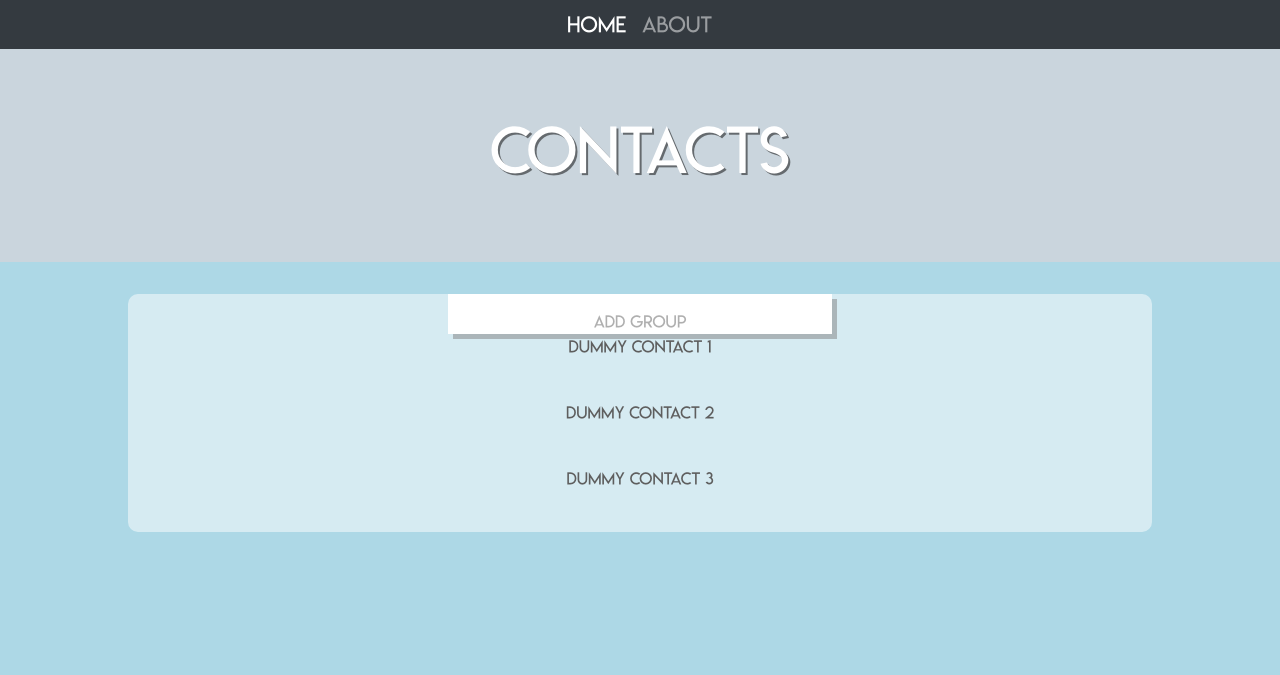
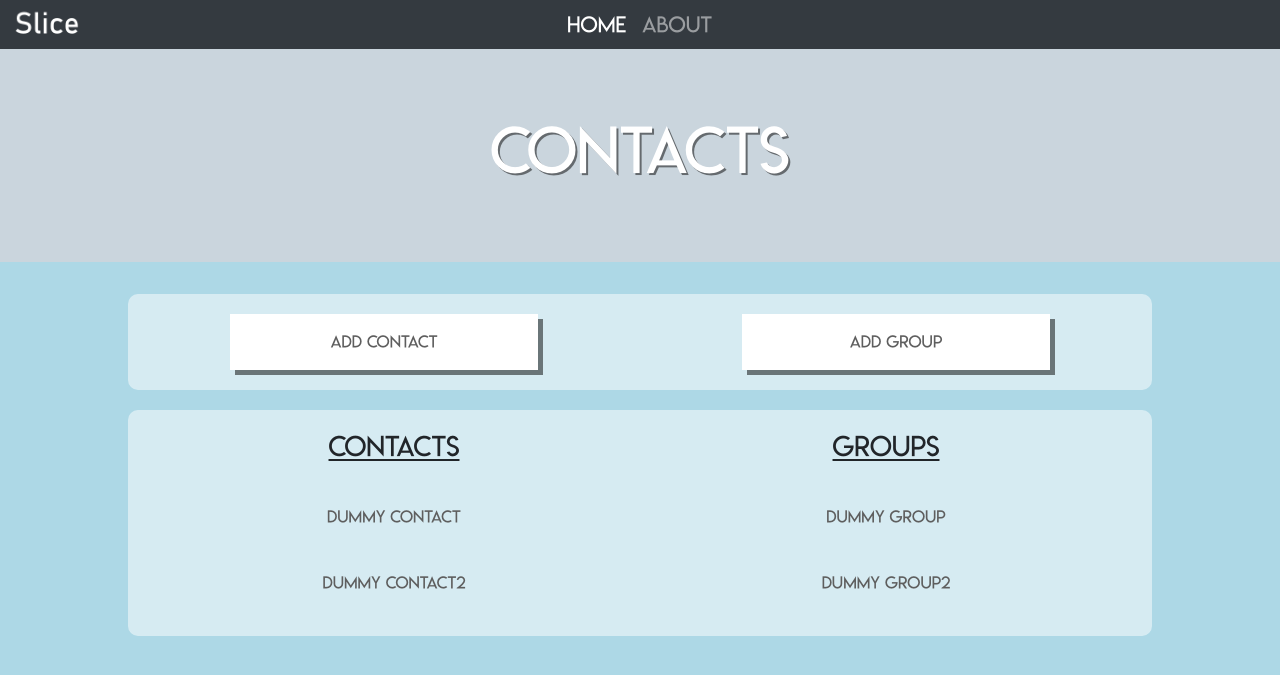
Before and after one commit to NXFORG/INSE---Bill-Splitting-Application, a PHP site: page /groups.html in a window 1280 px wide. Shown: the top 675 px of the page. Run offline with PHP 8.4, Linux system fonts and the light colour scheme; some libraries are stand-ins or nearby versions.

Commit message:
Commented CSS + groups page changes
Disabled textarea on groups page to prevent a user typing values other than their existing groups.

```diff
--- a/groups.html
+++ b/groups.html
@@ -16,6 +16,7 @@
 
   <body>
     <nav class="navbar navbar-expand-lg navbar-dark bg-dark">
+      <img class="logo" src="images/logo.png" alt="">
       <button class="navbar-toggler" type="button" data-toggle="collapse" data-target="#navbarNav" aria-controls="navbarNav" aria-expanded="false" aria-label="Toggle navigation">
        <span class="navbar-toggler-icon"></span>
       </button>
@@ -32,15 +33,85 @@
    </nav>
 
     <header class="jumbotron jumbotron-fluid">
-      <h1> Contacts </h1>
+       <h1> Contacts </h1>
     </header>
-    <div id='contactsContainer'>  <!-- Content container -->
-      <div class='contact'> <p> dummy contact 1</p> </div>
-      <div class='contact'> <p> dummy contact 2</p> </div>
-      <div class='contact'> <p> dummy contact 3</p> </div>
+    <div id="buttonsContainer">
+     <div id='addContainer'>
+     <div id="addContact">
+      <p> Add Contact </p>
+     </div>
+     <div id="addGroup">
+       <p> Add Group </p>
+     </div>
     </div>
-    <div id='addGroup'> <!-- I just made basic div to do allow me to work with JS -->
-      <p> Add Group </p>
+  </div>
+
+
+       <div id='contactsContainer'>  <!-- Main content container (contains both contacts/groups.)-->
+      <div id='contactsOverview'>
+        <h3> Contacts </h3>
+        <div id='addContactContainer'> <!-- Container initially hidden. -->
+          <p> New Contact Name </p>
+            <input id='contactNameInput' type='text'/>
+          <p> New Contact Phone </p>
+            <input id='contactPhoneInput' type='text'/>
+          <p> New Contact Description </p>
+            <input id='contactDescriptionInput' type='text'/><br>
+          <button id='submitContactInformation'> Submit </button>
+        </div>
+
+        <div id='contactList'>
+          <div class='contact'>
+            <p> DUMMY CONTACT </p>
+          </div>
+          <div class='contact'>
+            <p> DUMMY CONTACT2 </p>
+          </div>
+        </div>
+
+        <div id='displayContact'>
+          <p id='displayContactName'>Contact Name: </p>
+          <p id='displayContactPhone'>Contact Phone: </p>
+          <p id='displayContactDescription'>Contact Description: </p>
+          <button id='deleteContactBtn'> Delete Contact </p>
+          <button id='displayContactBackBtn'> Back </p>
+        </div>
+
+      </div>
+
+
+      <div id='groupsOverview'>
+        <h3> Groups </h3>
+
+        <div id=addGroupContainer> <!-- Container initially hidden. -->
+          <p> New Group Name </p>
+            <input id='groupNameInput' type='text'/>
+          <p> New Group Description </p>
+            <input id='groupDescriptionInput' type='text'/>
+          <p> New Group Members </p>
+            <textarea rows='5' cols='45' id='groupMembersInput' type='text' disabled></textarea><br>
+            <button id='submitGroupInformation'> Submit </button>
+        </div>
+
+        <div id='groupList'>
+          <div class='group'>
+            <p> DUMMY group </p>
+          </div>
+          <div class='group'>
+            <p> DUMMY group2 </p>
+          </div>
+        </div>
+      </div>
+
     </div>
+
+        <script
+    			  src="http://code.jquery.com/jquery-3.3.1.min.js"
+    			  integrity="sha256-FgpCb/KJQlLNfOu91ta32o/NMZxltwRo8QtmkMRdAu8="
+    			  crossorigin="anonymous"></script>
+
+
+    <script src="scripts/contactScript.js"></script>
   </body>
- </html>
+
+</html>
--- a/style.css
+++ b/style.css
@@ -103,12 +103,15 @@ main{
   font-size: 200%;
   color: black;
 }
+/*no underline when the user hovers over the link*/
 a:hover{
     text-decoration: none;
 }
+/*button background colour is changed when the user hovers over it */
 .button:hover{
   background-color: #dee1e8;
 }
+/*button background colour changed and box shadow created when button is clicked*/
 .button:active{
   background-color: #dee1e8;
   box-shadow: inset 2px 2px;
@@ -139,6 +142,7 @@ a:hover{
   background-color: rgba(255,255,255,0.5);
   border-radius: 10px;
 }
+/*container for layout of content on the 'splitbill' page*/
 #billContainer{
   width: 30%;
   margin-left: auto;
@@ -149,16 +153,19 @@ a:hover{
   margin-bottom: 20px;
   padding: 20px;
 }
+/*contains inputs on the splitbill page*/
 #amountContainer > h3{
     text-align: center;
     font-family: 'code';
     margin-bottom: 20px;
     margin-top: 20px;
 }
+/*container for the submit button on the splitbill page*/
 #btnContainer{
   display: flex;
   justify-content: center;
 }
+/*button for confirming details of the split*/
 #confirmAmountBtn{
   margin-top: 20px;
   border-radius: 5px;
@@ -166,6 +173,7 @@ a:hover{
   width: 80%;
   padding: 10px;
 }
+/* hovering over the split button changes its colour*/
 #confirmAmountBtn:hover{
   background-color: #60bcea;
   border-color: white;
@@ -182,7 +190,7 @@ a:hover{
   text-align: center;
   padding-top: 15px;
 }
-
+/*button for adding a new group*/
 #addGroup{
   background-color: white;
   border-color: #c7d0dd;
@@ -193,13 +201,15 @@ a:hover{
   text-align: center;
   padding-top: 15px;
 }
+/*hovering over the add group and add contact buttons changes their background colour*/
 #addGroup:hover,#addContact:hover{
   background-color: #dee1e8;
 }
+/*clicking on the add group button changes its background colour*/
 #addGroup:active,#addContact:active{
   box-shadow: inset 2px 2px;
 }
-
+/*container for the adding contacts layouts*/
 #contactsContainer{
   position: absolute;
   width: 80%;
@@ -212,26 +222,26 @@ a:hover{
   text-align: center;
   padding: 20px;
 }
+/*container for the adding contacts inputs*/
 #contactsOverview{
   font-family: 'lml';
   width: 50%;
   height: 100%;
   float: left;
 }
+/*container for the adding groups inputs*/
 #groupsOverview{
   font-family: 'lml';
   width: 50%;
   height: 100%;
   float: right;
 }
-#contactsOverview > h3{
+/*styling subtitles on the group page*/
+#contactsOverview > h3, #groupsOverview > h3{
   margin-bottom: 20px;
   text-decoration: underline;
 }
-#groupsOverview > h3{
-  margin-bottom: 20px;
-  text-decoration: underline;
-}
+/*links for the user's existing groups and contacts*/
 .contact,.group{
   width: 40%;
   margin-left: auto;
@@ -239,9 +249,11 @@ a:hover{
   padding-top: 20px;
   padding-bottom: 5px;
 }
+/*hovering over group and contact links changes background colour*/
 .contact:hover,.group:hover{
   background-color: white;
 }
+/*contains form for adding a new contact*/
 #addContactContainer{
   display: none; /* Hides content until button is pressed. */
 }
@@ -249,47 +261,56 @@ a:hover{
   text-align: center;
 
 }
+/*contains form for adding a new group*/
 #addGroupContainer{
   display: none; /* Hides content until button is pressed. */
 }
+/*button displaying the contact's details*/
 #displayContact{
   display: none;
   background-color: rgba(215, 212, 219);
 }
+/*input boxes for contact information*/
 #contactNameInput,#contactPhoneInput,#contactDescriptionInput{
   width: 70%;
   padding: 10px;
   margin-bottom: 10px;
 }
+/*input boxes for group information*/
 #groupNameInput,#groupMembersInput,#groupDescriptionInput{
   width: 70%;
   padding: 10px;
   margin-bottom: 10px;
 }
+/*box for entering new group members*/
 textarea{
   width: 70%;
 }
+/*input box for enetering bill amount*/
 #amountInput{
   display: flex;
   width: 50%;
   margin-left: auto;
   margin-right: auto;
 }
+/*button for confirming contact and group details*/
 #submitGroupInformation,#submitContactInformation{
   padding: 10px;
   margin-top: 5%;
   width: 70%;
 }
-/* media queries to scale content on smaller devices*/
+/*dropdown menu and radio buttons for selecting bill-split type and group choice*/
 #splitSelection,#groupSelection{
   width: 50%;
   margin-left: auto;
   margin-right: auto;
 }
+/*labels for bill-split types*/
 label{
   margin-left: 5px;
   font-family: 'lml';
 }
+/*media queries for different sized screens to make page content more responsive to screen size*/
 @media all and (max-width: 1200px) {
   #billContainer{
     width: 50%;
@@ -322,31 +343,11 @@ label{
 
 }
 @media all and (max-width: 1000px) {
+  /*move app logo to the top-right on small screens*/
   .logo{
     right: 0;
   }
 }
-
-/*
-  .contact,.group{
-    width: 80%;
-    font-size: 120%;
-  }
-  #addGroupContainer > p,#addContactContainer > p{
-    font-size: 130%;
-  }
-  input{
-    padding-top: 5px;
-    padding-bottom: 5px;
-  }
-  #submitGroupInformation,#submitContactInformation{
-    padding: 10px;
-    margin-top: 5%;
-    width: 70%;
-    font-size: 120%;
-  }
-}*/
-
 
 @media all and (min-width: 2001px) {
   .navbar-nav > li{
```
